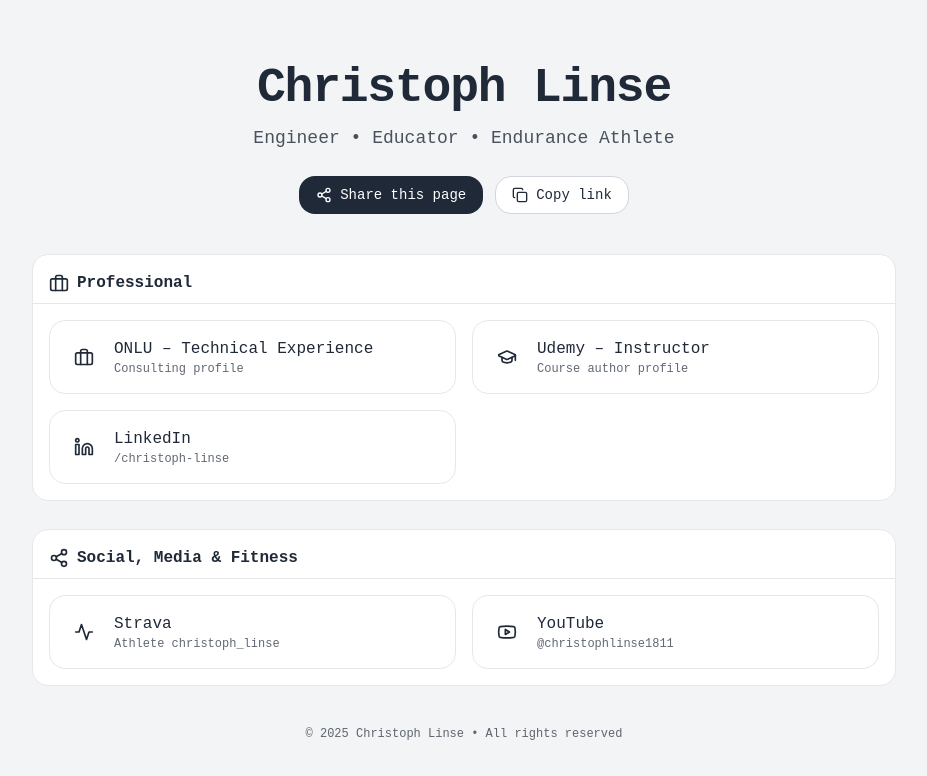
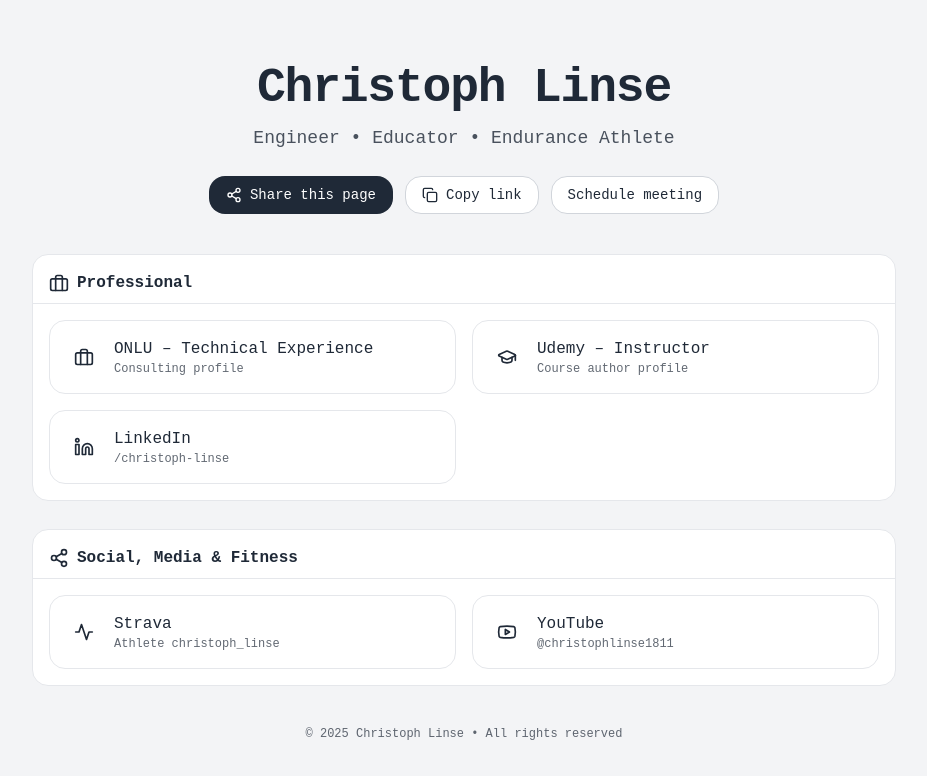
Before and after one commit to c-linse/bag, a React (Vite) app: page / in a window 1280 px wide. Shown: the top 776 px of the page, without its empty margins (176-1103 px from the left). Built offline with nearby package versions, Linux system fonts and the light colour scheme.

Commit message:
Add calendly link

```diff
--- a/src/App.tsx
+++ b/src/App.tsx
@@ -48,6 +48,7 @@ function LinkCard({ href, Icon, label, hint }) {
 export default function ChristophLanding() {
     const [copied, setCopied] = useState(false);
 
+    const CALENDLY_URL = "https://calendly.com/christophlinse";
     const handleShare = async () => {
         const url = window.location.href;
         if (navigator.share) {
@@ -63,6 +64,10 @@ export default function ChristophLanding() {
         } catch (_) {
             alert("Could not copy link");
         }
+    };
+
+    const handleSchedule = () => {
+        window.open(CALENDLY_URL, "_blank");
     };
 
     return (
@@ -81,6 +86,9 @@ export default function ChristophLanding() {
                         <Button onClick={handleShare} variant="secondary">
                             <Copy className="w-4 h-4" />
                             <span>{copied ? "Copied!" : "Copy link"}</span>
+                        </Button>
+                        <Button onClick={handleSchedule} variant="secondary">
+                            <span>Schedule meeting</span>
                         </Button>
                     </div>
                 </header>
```
